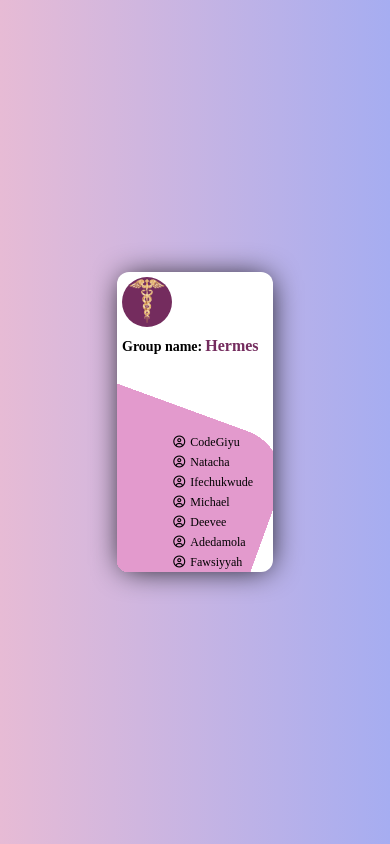
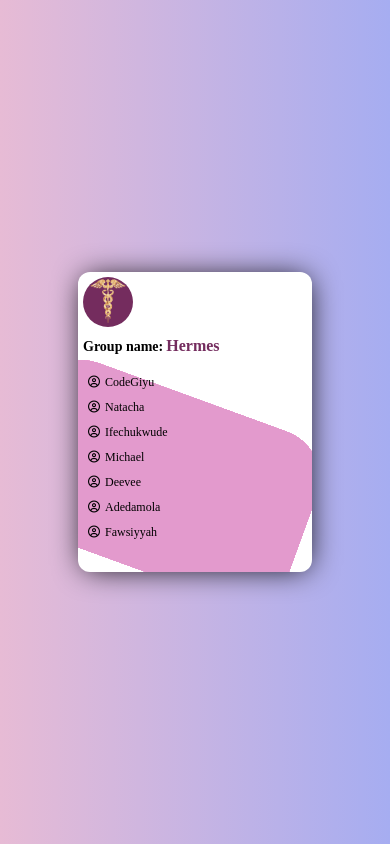
Before and after one commit to ifechukwude-nwaodor/kodecamp_intro_to_javascript, a plain HTML site: page index.html in a window 390 px wide. Drawn offline with Linux system fonts and the light colour scheme.

Commit message:
made changes to mobile view responsiveness

```diff
--- a/CSS/style.css
+++ b/CSS/style.css
@@ -104,7 +104,7 @@ body{
     }
     .card{
         flex-direction: column;
-        width:40%;
+        width:60%;
     }
 
     .card ::after{
@@ -119,7 +119,6 @@ body{
     .members{
         z-index: 1;
         width: 100%;
-        margin-top: 60px;
     }
 
     .image {
@@ -147,14 +146,19 @@ body{
     }
 
     .members ul li{
-        margin-bottom: 5px;
-        margin-right: 20px;
+        margin-bottom: 10px;
+        margin-left: 5px;
         font-size: 12px;
     }
 
     .members ul{
         list-style: none;
         margin-top: 20px;
+        width:100%
+    }
+
+    .icon{
+        margin-left: 5px;
     }
 
 
--- a/index.html
+++ b/index.html
@@ -16,13 +16,13 @@
             </div>
             <div class="members">
                 <ul>
-                    <li><span><i class="fa-regular fa-circle-user"></i></span>CodeGiyu</li>
-                    <li><span><i class="fa-regular fa-circle-user"></i></span>Natacha</li>
-                    <li><span><i class="fa-regular fa-circle-user"></i></span>Ifechukwude</li>
-                    <li><span><i class="fa-regular fa-circle-user"></i></span>Michael</li>
-                    <li><span><i class="fa-regular fa-circle-user"></i></span>Deevee</li>
-                    <li><span><i class="fa-regular fa-circle-user"></i></span>Adedamola</li>
-                    <li><span><i class="fa-regular fa-circle-user"></i></span>Fawsiyyah</li>
+                    <li><span class="icon"><i class="fa-regular fa-circle-user"></i></span>CodeGiyu</li>
+                    <li><span class="icon"><i class="fa-regular fa-circle-user"></i></span>Natacha</li>
+                    <li><span class="icon"><i class="fa-regular fa-circle-user"></i></span>Ifechukwude</li>
+                    <li><span class="icon"><i class="fa-regular fa-circle-user"></i></span>Michael</li>
+                    <li><span class="icon"><i class="fa-regular fa-circle-user"></i></span>Deevee</li>
+                    <li><span class="icon"><i class="fa-regular fa-circle-user"></i></span>Adedamola</li>
+                    <li><span class="icon"><i class="fa-regular fa-circle-user"></i></span>Fawsiyyah</li>
                 </ul>
 
             </div>
```
